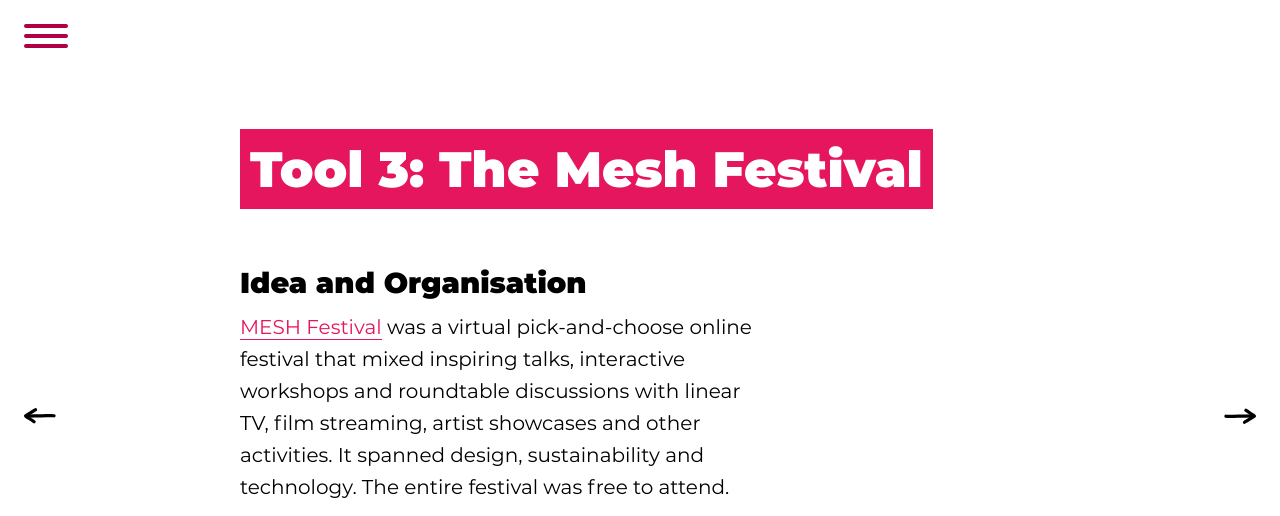
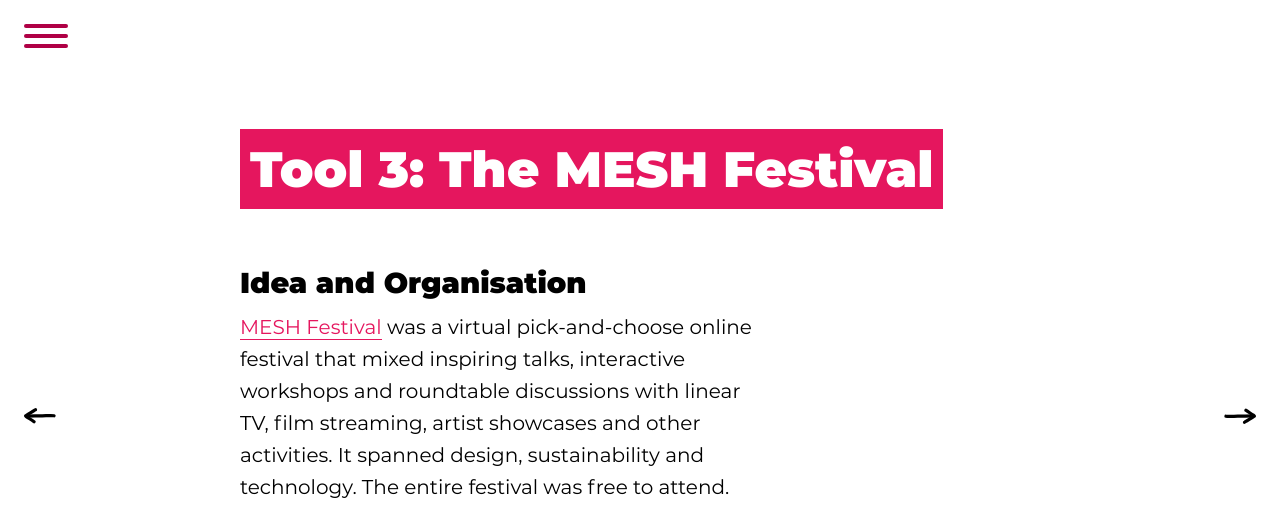
Before and after one commit to mediaev/creativeportscatalogue, an Eleventy site: page content/chapters/tool_3.md in a window 1280 px wide. Shown: the top 516 px of the page. Built offline with nearby package versions, Linux system fonts and the light colour scheme; Eleventy itself is replaced by a stand-in of ours; files that its build step writes are made by us from their sources.

Commit message:
Update tool_3.md

```diff
--- a/content/chapters/tool_3.md
+++ b/content/chapters/tool_3.md
@@ -1,5 +1,5 @@
 ---
-title: "Tool 3: The Mesh Festival"
+title: "Tool 3: The MESH Festival"
 weight: 4
 ---
 
```
